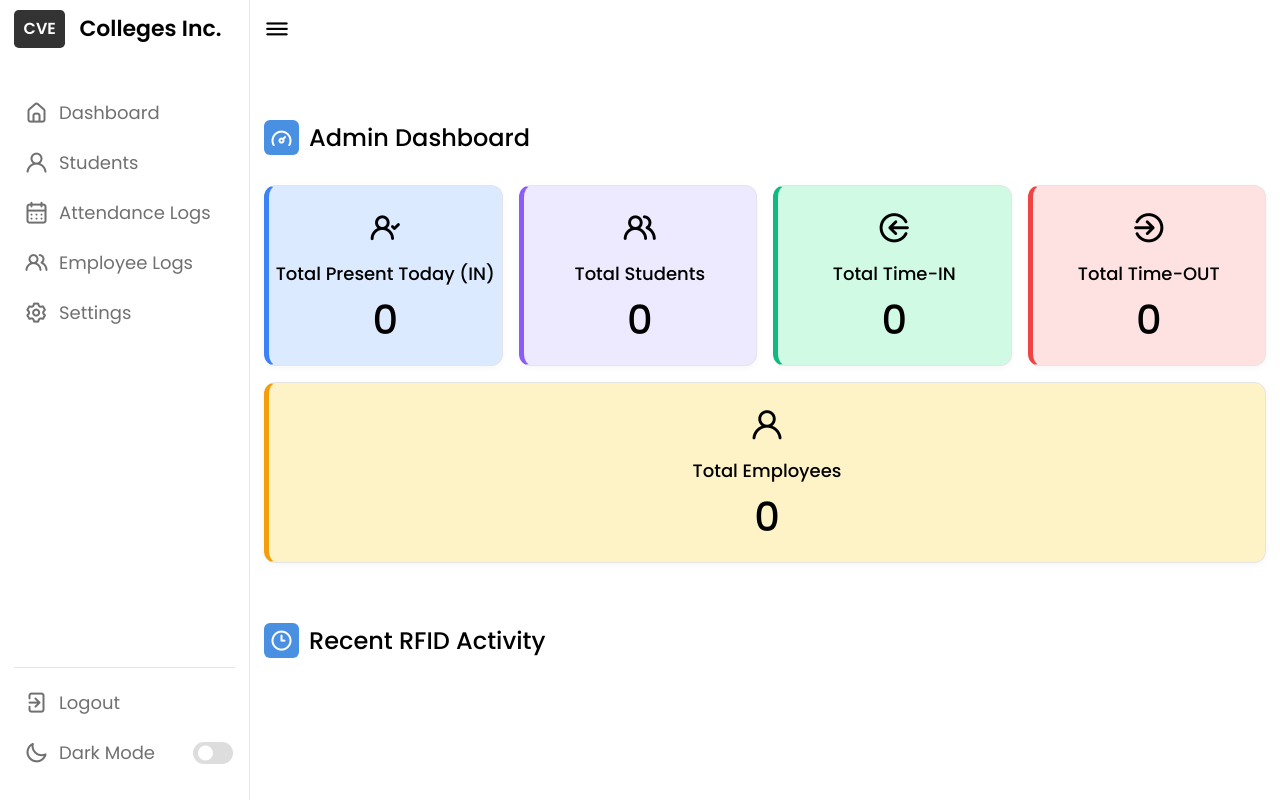
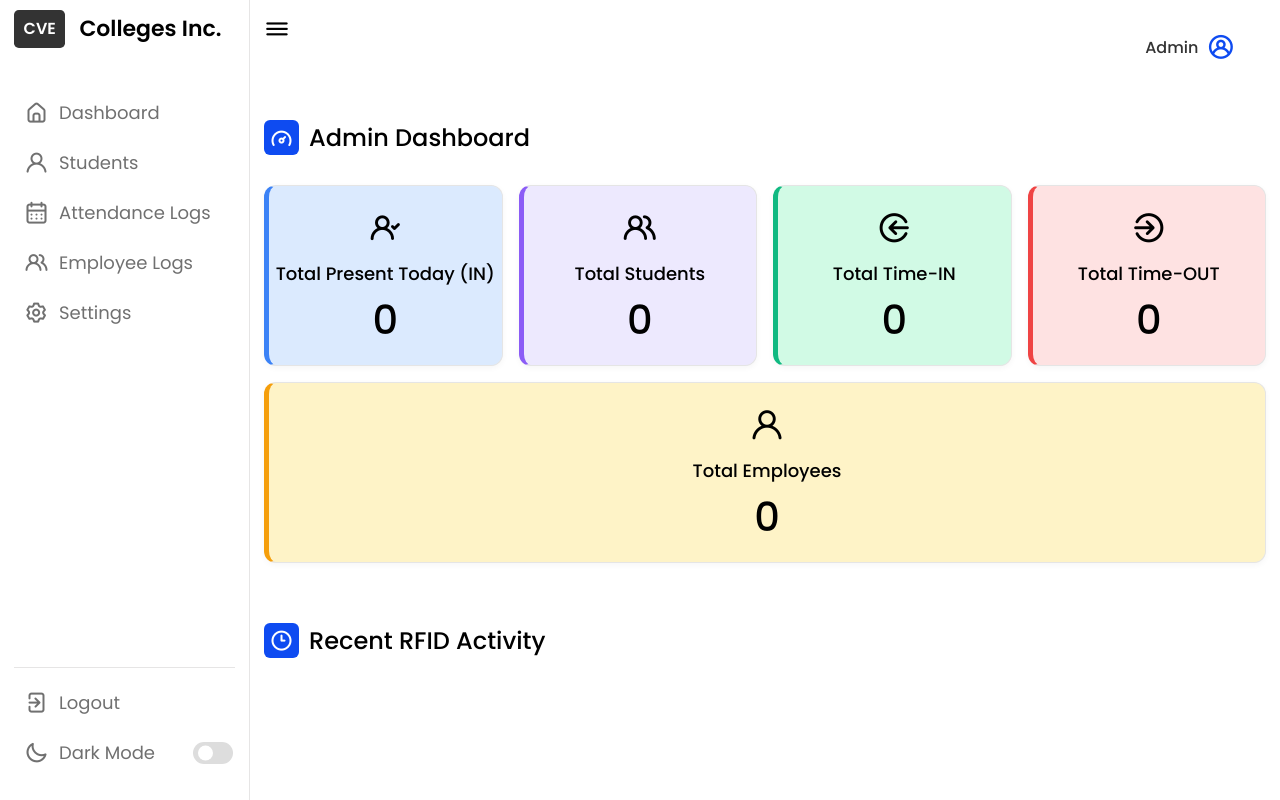
Before and after one commit to Jayvercpsu/RFID-ATTENDANCE-UI, a Python web app: template flask/templates/pages/admin/dashboard.html in a window 1280 px wide. Run offline with Jinja, Linux system fonts and the light colour scheme; the template is opened without the code that fills it, so the values that code supplies are empty.

Commit message:
Add admin profile icon with link to settings and enhance hover design in sidebar

```diff
--- /dev/null
+++ b/flask/static/css/admin-profile.css
@@ -0,0 +1,37 @@
+.profile-container {
+  position: absolute;
+  top: 1.2rem;
+  right: 2rem;
+  display: flex;
+  align-items: center;
+  gap: 0.5rem;
+  font-family: "Segoe UI", sans-serif;
+  z-index: 100;
+  padding: 0.4rem 0.8rem;
+  border-radius: 6px;
+  transition: background-color 0.3s ease;
+  text-decoration: none; /* for <a> tag */
+}
+
+.profile-icon {
+  font-size: 1.8rem;
+  color: #333;
+  transition: color 0.3s ease;
+}
+
+.profile-name {
+  font-size: 1rem;
+  color: #333;
+  font-weight: 500;
+  transition: color 0.3s ease;
+}
+
+/* Hover Effects */
+.profile-container:hover {
+  background-color: #f0f0f0;
+}
+
+.profile-container:hover .profile-icon,
+.profile-container:hover .profile-name {
+  color: #0E4BF1;
+}
--- a/flask/templates/pages/admin/dashboard.html
+++ b/flask/templates/pages/admin/dashboard.html
@@ -36,7 +36,7 @@
       <div class="dash-content">
         <div class="overview">
           <div class="title">
-            <i class="uil uil-tachometer-fast-alt"></i>
+            <i class="uil uil-tachometer-fast-alt" style="background-color: #0E4BF1;"></i>
             <span class="text">Admin Dashboard</span>
           </div>
           <div class="boxes">
@@ -89,7 +89,7 @@
 
         <div class="activity">
           <div class="title">
-            <i class="uil uil-clock-three"></i>
+            <i class="uil uil-clock-three" style="background-color: #0E4BF1;"></i>
             <span class="text">Recent RFID Activity</span>
           </div>
           <div class="activity-data" id="recentActivityContainer">
--- a/flask/templates/pages/admin/header-sections/sidebar.html
+++ b/flask/templates/pages/admin/header-sections/sidebar.html
@@ -1,5 +1,15 @@
-<link href="https://unicons.iconscout.com/release/v4.0.8/css/line.css" rel="stylesheet">
-<link rel="stylesheet" href="{{ url_for('static', filename='css/students-modal.css') }}" />
+<link
+  href="https://unicons.iconscout.com/release/v4.0.8/css/line.css"
+  rel="stylesheet"
+/>
+<link
+  rel="stylesheet"
+  href="{{ url_for('static', filename='css/students-modal.css') }}"
+/>
+<link
+  rel="stylesheet"
+  href="{{ url_for('static', filename='css/admin-profile.css') }}"
+/>
 
 <nav>
   <div class="logo-name">
@@ -16,7 +26,8 @@
       </li>
       <li>
         <a href="{{ url_for('pages.admin_students') }}">
-          <i class="uil uil-user"></i> <!-- Changed from uil-user -->
+          <i class="uil uil-user"></i>
+          <!-- Changed from uil-user -->
           <span class="link-name">Students</span>
         </a>
       </li>
@@ -28,7 +39,8 @@
       </li>
       <li>
         <a href="{{ url_for('pages.admin_employee_logs') }}">
-          <i class="uil uil-users-alt"></i> <!-- Changed from uil-user -->
+          <i class="uil uil-users-alt"></i>
+          <!-- Changed from uil-user -->
           <span class="link-name">Employee Logs</span>
         </a>
       </li>
@@ -42,7 +54,7 @@
 
     <ul class="logout-mode">
       <li>
-        <a onclick="openLogoutPopup()" style="cursor: pointer;">
+        <a onclick="openLogoutPopup()" style="cursor: pointer">
           <i class="uil uil-signout"></i>
           <span class="link-name">Logout</span>
         </a>
@@ -61,6 +73,11 @@
   </div>
 </nav>
 
+<a href="{{ url_for('pages.admin_settings') }}" class="profile-container">
+  <span class="profile-name">Admin</span>
+  <i class="uil uil-user-circle profile-icon" style="color: #0e4bf1"></i>
+</a>
+
 <div id="logoutPopup" class="popup hidden">
   <div class="popup-backdrop" onclick="closeLogoutPopup()"></div>
   <div class="popup-box">
@@ -68,7 +85,9 @@
     <div class="popup-title">Confirm Logout</div>
     <p class="popup-message">Are you sure you want to logout?</p>
     <div class="popup-actions">
-      <button class="btn-delete-confirm" onclick="confirmLogout()">Yes, Logout</button>
+      <button class="btn-delete-confirm" onclick="confirmLogout()">
+        Yes, Logout
+      </button>
       <button class="btn-cancel" onclick="closeLogoutPopup()">Cancel</button>
     </div>
   </div>
@@ -76,11 +95,11 @@
 
 <script>
   function openLogoutPopup() {
-    document.getElementById('logoutPopup').classList.remove('hidden');
+    document.getElementById("logoutPopup").classList.remove("hidden");
   }
 
   function closeLogoutPopup() {
-    document.getElementById('logoutPopup').classList.add('hidden');
+    document.getElementById("logoutPopup").classList.add("hidden");
   }
 
   function confirmLogout() {
```
Also changed, not shown: flask/pages.py (line endings or trailing spaces).
